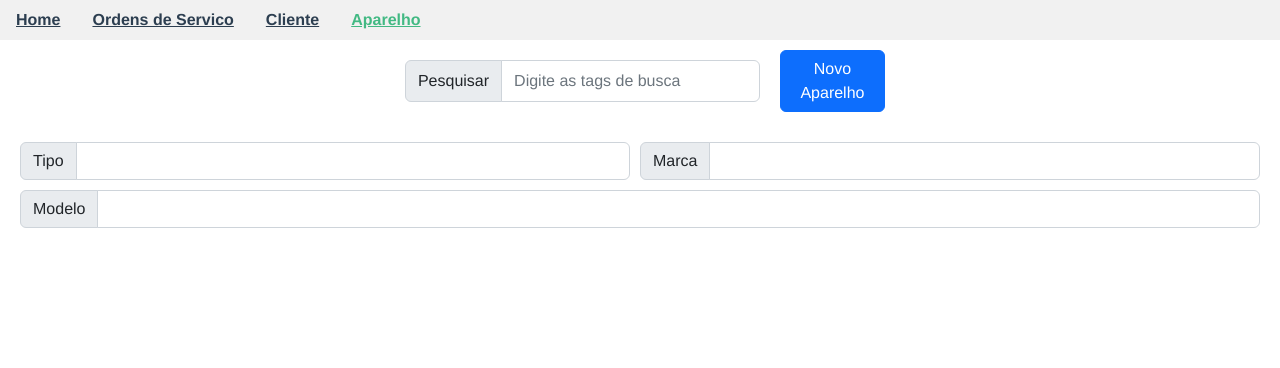
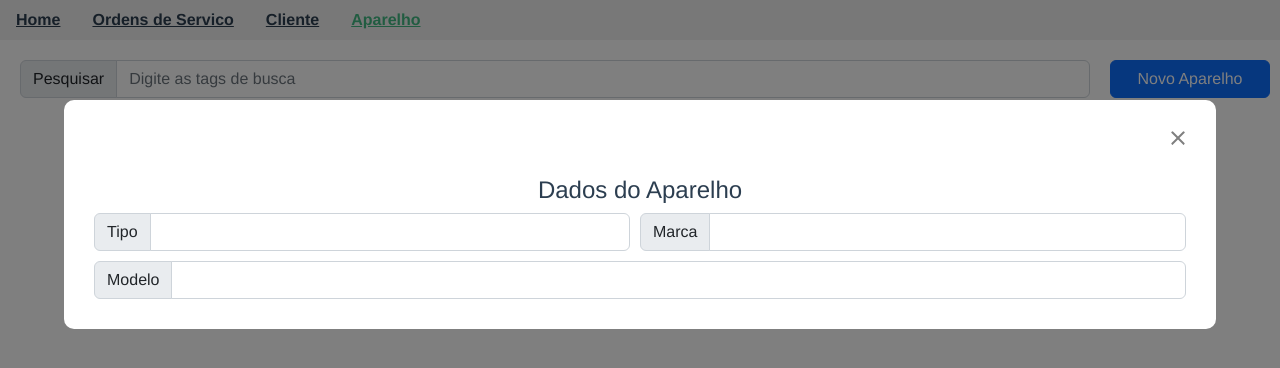
Before and after one commit to raphaelprados/eletroinfoOS, a Vue app: page /aparelho in a window 1280 px wide. Both pictures are taken after a click on the button "Novo Aparelho". Shown: the top 368 px of the page. Built offline with nearby package versions, Linux system fonts and the light colour scheme; the HTML template or start-up script is replaced by a standard one.

Commit message:
Modal aplicado em todas as paginas de cadastro atuais. Precisa ser melhor estilizado

```diff
--- a/package.json
+++ b/package.json
@@ -19,6 +19,5 @@
     "@vue/cli-plugin-babel": "~5.0.0",
     "@vue/cli-plugin-router": "~5.0.0",
     "@vue/cli-service": "~5.0.0"
-  },
-  "type": "module"
+  }
 }
--- a/src/App.vue
+++ b/src/App.vue
@@ -45,4 +45,11 @@ nav a {
     nav a.router-link-exact-active {
         color: #42b983;
     }
+
+    .search-header {
+        display: flex;
+        align-items: center;
+        justify-content: right;
+        padding: 10px;
+    }
 </style>
--- a/src/components/AparelhoForm.vue
+++ b/src/components/AparelhoForm.vue
@@ -1,5 +1,6 @@
 <template>
-    <div class="d-flex flex-column" style="padding: 20px">
+    <div class="d-flex flex-column" style="padding: 10px;">
+        <h1>Dados do Aparelho</h1>
         <div class="d-flex flex-column">
             <div class="d-flex flex-row" style="margin-bottom: 10px">
                 <div class="input-group">
--- a/src/components/ClienteForm.vue
+++ b/src/components/ClienteForm.vue
@@ -1,5 +1,6 @@
 <template>
     <form class="container-fluid">
+        <h1>Dados do Cliente</h1>
         <div class="d-flex flex-column" style="padding: 10px">
             <div class="d-flex flex-row" style="margin-bottom: 10px">
                 <input type="date" class="form-control me-2" v-model="cliente.date">
--- a/src/components/Modal.vue
+++ b/src/components/Modal.vue
@@ -1,7 +1,10 @@
 <template>
-    <div class="backdrop" @click="closeModal">
+    <div class="backdrop" @click.self="closeModal()">
         <div class="custom-modal">
-            <p>modal content</p>
+            <div class="modal-header">
+                <button type="button" class="btn-close" aria-label="Close" @click="closeModal"></button>
+            </div>
+            <slot></slot>
         </div>
     </div>
 </template>
@@ -9,7 +12,7 @@
 <script>
 export default {
     methods: {
-        closeModal() {
+        closeModal(e) {
             this.$emit('close')
         }
     }
@@ -18,7 +21,7 @@ export default {
 
 <style>
     .custom-modal {
-        width: 400px;
+        width: 90%;
         padding: 20px;
         margin: 100px auto;
         background: white;
@@ -31,4 +34,14 @@ export default {
         width: 100%;
         height: 100%;
     }
+    .modal-header {
+        display: flex;
+        align-items: center;
+        justify-content: right;
+        padding: 10px;
+    }
+    h1 {
+        font-size: 24px;
+        margin-top: 10px;
+    }
 </style>
--- a/src/components/OrdemServicoForm.vue
+++ b/src/components/OrdemServicoForm.vue
@@ -23,15 +23,11 @@
                 </div>
             </div>
         </div>
-
-        <h1>Dados do Cliente</h1>
-        <cliente-form/>
-
-        <h1>Dados do Aparelho</h1>
+        <ClienteForm/>
         <div class="input-group">
             <div class="d-flex flex-row">
                 <div class="d-flex flex-column">
-                    <aparelho-form :showNumeroSerie="true"/>
+                    <AparelhoForm :showNumeroSerie="true"/>
                     <div style="margin-left: 20px; margin-right: 20px">
                         <div class="input-group" style="margin-bottom: 10px">
                             <span class="input-group-text" id="ReclamacaoLabel">Reclamacao</span>
@@ -54,6 +50,7 @@
                     </div>
                 </div>
                 <div class="d-flex flex-column" style="margin-left: 10px; margin-top: 20px">
+                    <h1>Datas</h1>
                     <div class="input-group" style="margin-bottom: 10px">
                         <span class="input-group-text" id="PrometidoLabel">Prometido</span>
                         <input type="date" class="form-control" id="idPrometido"
@@ -87,6 +84,10 @@
                 </div>
             </div>
         </div>
+        <div class="submit">
+            <button type="button" class="btn btn-primary">Salvar</button>
+        </div>
+
     </div>
 </template>
 
@@ -138,8 +139,11 @@ export default {
 </script>
 
 <style>
-    h1 {
-        font-size: 24px;
+    .submit {
         margin-top: 10px;
+        padding: 10px;
+        display: flex;
+        align-items: center;
+        justify-content: right;
     }
 </style>
--- a/src/views/AparelhoView.vue
+++ b/src/views/AparelhoView.vue
@@ -1,18 +1,20 @@
 <template>
-    <div class="d-inline-flex" style="padding: 10px">
+    <div class="search-header">
         <div class="input-group" style="padding: 10px">
             <span class="input-group-text" id="buscaLabel">Pesquisar</span>
             <input class="form-control" type="search" id="buscaId" aria-label="Busca"
                     placeholder="Digite as tags de busca" aria-describedby="buscaLabel">
         </div>
-        <button class="btn btn-primary h-50" style="margin-left: 10px; heigth: 10px;"
-                @click="toggleAparelhoForm">Novo Aparelho</button>
+        <button class="btn btn-primary" @click="toggleAparelhoForm">Novo Aparelho</button>
     </div>
-    <aparelho-form v-if="showAparelhoForm"/>
+    <Modal v-if="showAparelhoForm" @close="toggleAparelhoForm">
+        <AparelhoForm/>
+    </Modal>
 </template>
 
 <script>
 import AparelhoForm from '@/components/AparelhoForm.vue'
+import Modal from '@/components/Modal.vue'
 
 export default {
     data() {
@@ -20,17 +22,21 @@ export default {
             showAparelhoForm: false
         }
     },
+    components: {
+        AparelhoForm,
+        Modal
+    },
     methods: {
         toggleAparelhoForm() {
             this.showAparelhoForm = !this.showAparelhoForm
         }
-    },
-    components: {
-        AparelhoForm
     }
 }
 </script>
 
 <style>
-
+    .btn {
+        min-width: 160px;
+        margin-left: 10px
+    }
 </style>
--- a/src/views/ClienteView.vue
+++ b/src/views/ClienteView.vue
@@ -2,10 +2,10 @@
     <button type="button" class="btn btn-primary" @click="toggleInserirCliente"
             style="margin-top: 10px;"
             >Novo Cliente</button>
-    <div class="input-cliente" v-if="showClienteForm">
-        <ClienteForm/>
-    </div>
-    <div class="tabela-clientes">
+    <Modal @close="toggleInserirCliente" v-show="showClienteForm">
+        <ClienteForm />
+    </Modal>
+    <!-- <div class="tabela-clientes">
         <ul class="list-group">
             <li class="list-group-item">
                 <div class="d-flex flex-row">
@@ -15,11 +15,12 @@
                 </div>
             </li>
         </ul>
-    </div>
+    </div> -->
 </template>
 
 <script>
 import ClienteForm from '@/components/ClienteForm.vue'
+import Modal from '@/components/Modal.vue'
 
 export default {
     data() {
@@ -41,13 +42,14 @@ export default {
             }
         }
     },
+    components: {
+        ClienteForm,
+        Modal
+    },
     methods: {
         toggleInserirCliente() {
             this.showClienteForm = !this.showClienteForm
         }
-    },
-    components: {
-        ClienteForm
     }
 }
 </script>
@@ -60,7 +62,6 @@ export default {
         border-radius: 50%;
         display: inline-block;
     }
-
     .tabela-clientes {
         padding: 10px
     }
--- a/src/views/OrdemServicoView.vue
+++ b/src/views/OrdemServicoView.vue
@@ -1,7 +1,7 @@
 <template>
     <div class="btn-group" role="group" aria-label="Novo Registro">
         <button class="btn btn-primary top-btn"
-            @click="toggleCreateOS">Novo Registro</button>
+            @click="toggleModal" :disabled="showOSForm">Novo Registro</button>
     </div>
     <div class="input-group" style="padding: 10px;">
         <span class="input-group-text" id="buscaLabel">Pesquisar</span>
@@ -10,18 +10,16 @@
                 :disabled="showOSForm" v-model="tag" @keyup="onComma">
     </div>
     <div v-for="tags in tagsPesquisa" :key="tags">
-        <!-- <div class="search-tag"></div> -->
-        <div>
+        <div class="tags-container">
             <span class="search-tag">
                 {{ tags }}
-                <button type="button" class="close" aria-label="Close">
-                    <span aria-hidden="true" @click="remover(tags)">&times;</span>
-                </button>
+                <button type="button" class="btn-close btn-xs" aria-label="Close" @click="remover(tags)"></button>
             </span>
         </div>
     </div>
-    <!-- <ordem-servico-form v-if="showOSForm"/> -->
-    <Modal @close="toggleModal" v-if="showOSForm"/>
+    <Modal @close="toggleModal" v-if="showOSForm">
+        <OrdemServicoForm/>
+    </Modal>
 </template>
 
 <script>
@@ -70,4 +68,7 @@ export default {
         border-radius: 5px;
         display: inline-block;
     }
+    .tags-container {
+        display: inline-block;
+    }
 </style>
```
Lines whose indentation alone changed are shown as unchanged.
